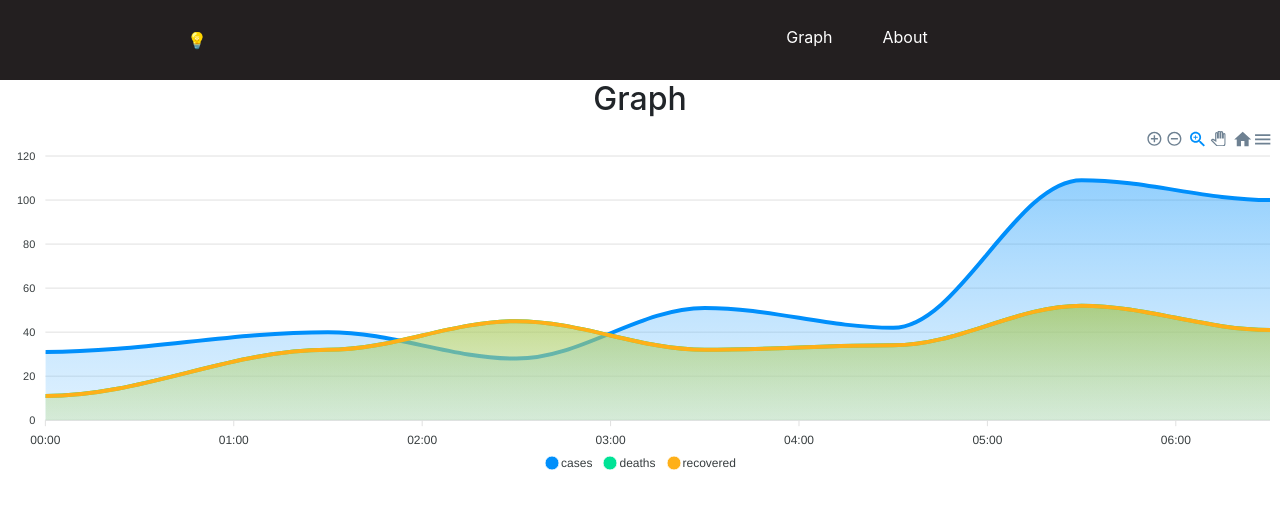
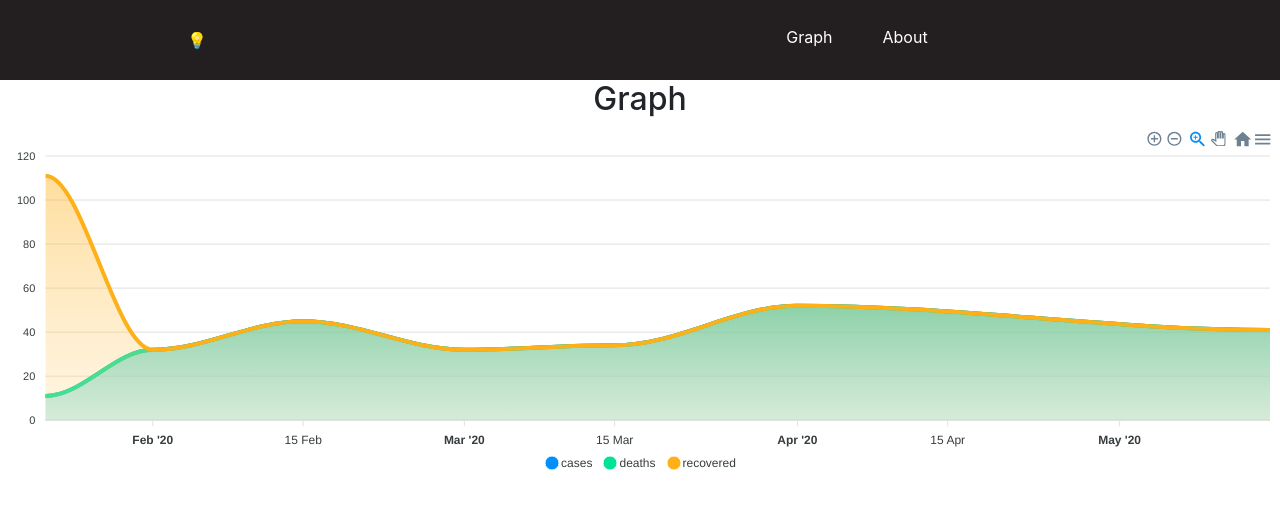
Before and after one commit to waqa5kh4n/covid19tracker, a React (Create React App) app: page /graph in a window 1280 px wide. Shown: the top 508 px of the page. Built offline with nearby package versions, Linux system fonts and the light colour scheme; no server answers.

Commit message:
graph update

```diff
--- a/src/pages/Graph.js
+++ b/src/pages/Graph.js
@@ -1,21 +1,49 @@
-import React from "react";
+import React, { useEffect, useState } from "react";
 import "../App.css";
+import axios from "axios";
 import ReactApexChart from "react-apexcharts";
 
 function Graph() {
+  const [casesReported, setCases] = useState([]);
+  const [deathReported, setDeath] = useState([]);
+  const [recoveredReported, setRecovered] = useState([]);
+  const [populateDate, setDate] = useState([]);
+
+  useEffect(() => {
+    axios
+      .get("https://disease.sh/v3/covid-19/historical/USA?lastdays=5")
+      .then((res) => {
+        console.log("cases " + JSON.stringify(res.data.timeline.cases));
+        setCases(res.data.timeline.cases);
+
+        console.log("deaths " + JSON.stringify(res.data.timeline.deaths));
+        setDeath(res.data.timeline.deaths);
+
+        console.log("recovered " + JSON.stringify(res.data.timeline.recovered));
+        setRecovered(res.data.timeline.recovered);
+      })
+      .catch((err) => {
+        console.log(err);
+      });
+  }, []);
+
+  console.log("after cases : " + JSON.stringify(casesReported));
+  console.log("after deaths : " + JSON.stringify(deathReported));
+  console.log("after recovered : " + JSON.stringify(recoveredReported));
+
   const series = [
     {
       name: "cases",
-      data: [31, 40, 28, 51, 42, 109, 100],
+      data: [11, 32, 45, 32, 34, 52, 41],
     },
     {
       name: "deaths",
       data: [11, 32, 45, 32, 34, 52, 41],
     },
     {
-        name: "recovered",
-        data: [11, 32, 45, 32, 34, 52, 41],
-      },
+      name: "recovered",
+      data: [111, 32, 45, 32, 34, 52, 41],
+    },
   ];
   const options = {
     chart: {
@@ -31,13 +59,13 @@ function Graph() {
     xaxis: {
       type: "datetime",
       categories: [
-        "2018-09-19T00:00:00.000Z",
-        "2018-09-19T01:30:00.000Z",
-        "2018-09-19T02:30:00.000Z",
-        "2018-09-19T03:30:00.000Z",
-        "2018-09-19T04:30:00.000Z",
-        "2018-09-19T05:30:00.000Z",
-        "2018-09-19T06:30:00.000Z",
+        "1/22/20",
+        "2/1/20",
+        "2/15/20",
+        "3/1/20",
+        "3/15/20",
+        "4/1/20",
+        "5/15/20",
       ],
     },
     tooltip: {
```
Also changed, not shown: 1 other file (tests, documents, lock files or other folders).
